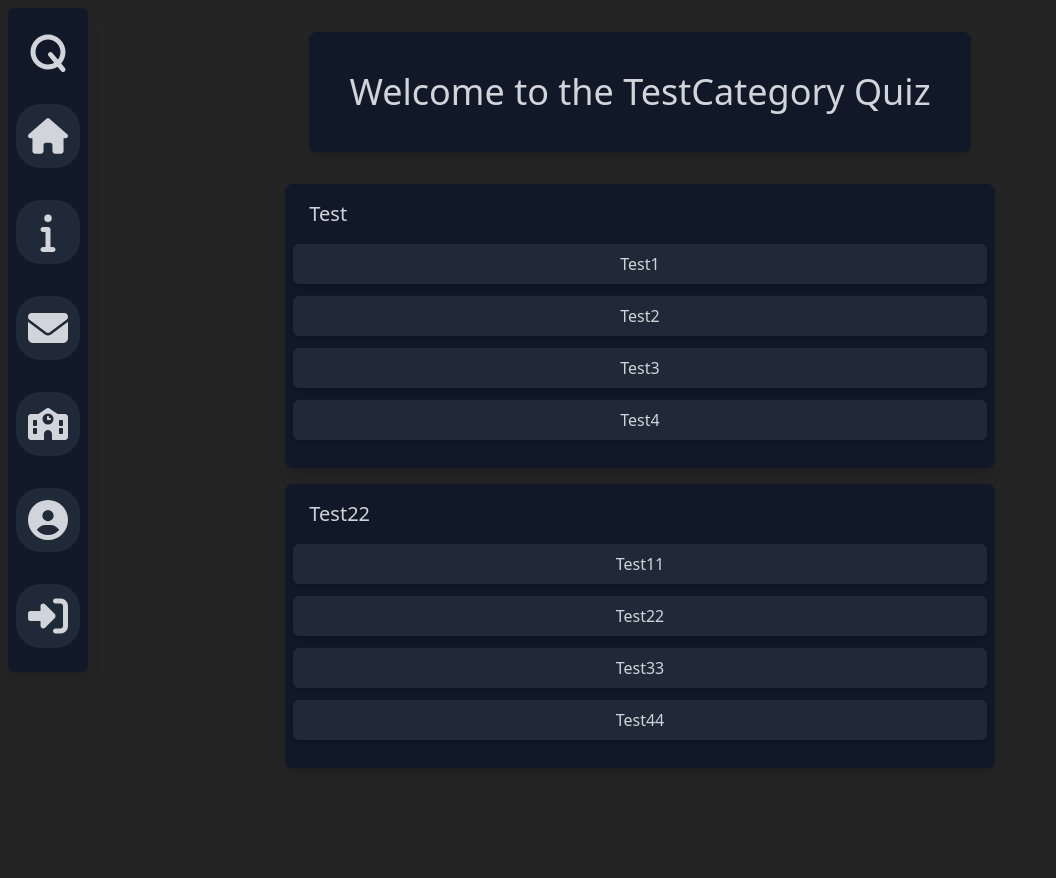
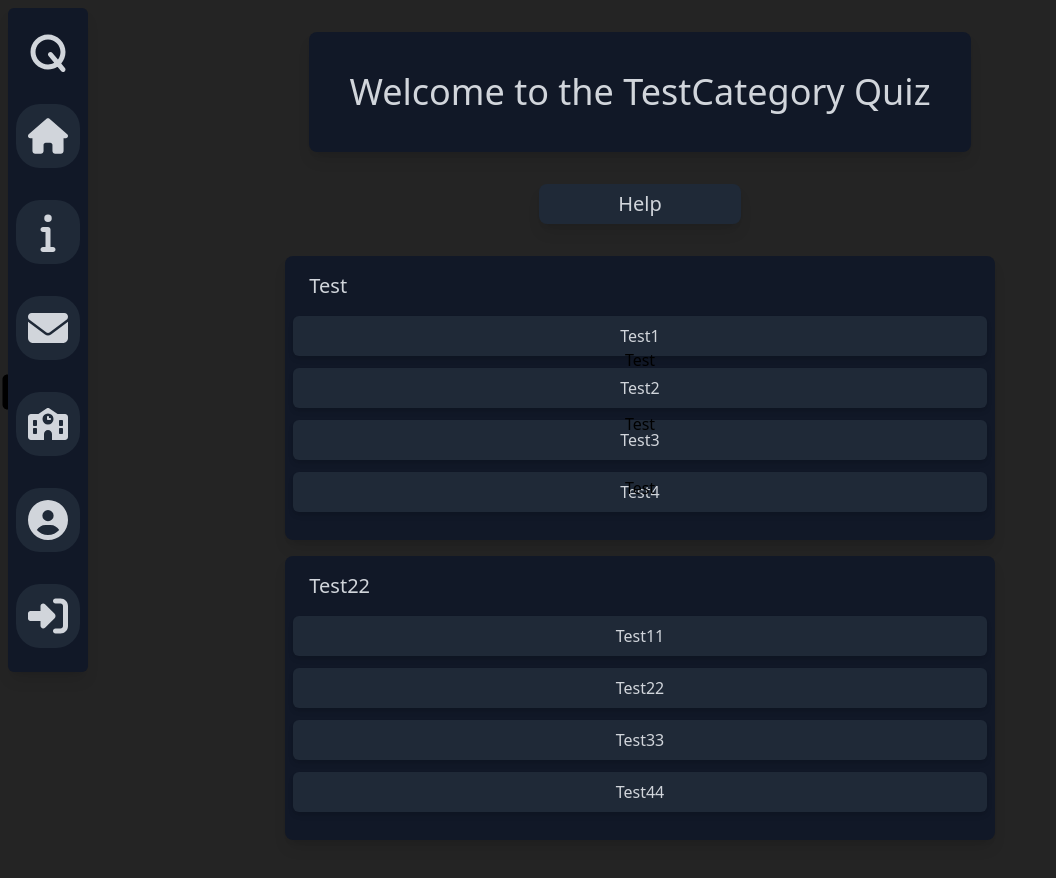
Before and after one commit to QuizMasterInc/QuizMaster, a React (Vite) app: page /quizzes/entertainment in a window 1280 px wide. Shown: the top 878 px of the page, without its empty margins (0-1056 px from the left). Before the commit the page ends 816 px from the top, so only its background shows below. Built offline with nearby package versions, Linux system fonts and the light colour scheme; no server answers.

Commit message:
began modal

```diff
--- /dev/null
+++ b/src/components/icons/SquareX.jsx
@@ -0,0 +1,7 @@
+import React from "react";
+
+const SquareX = ({className}) => (
+    <svg className={className} xmlns="http://www.w3.org/2000/svg" viewBox="0 0 448 512"><path d="M64 32C28.7 32 0 60.7 0 96V416c0 35.3 28.7 64 64 64H384c35.3 0 64-28.7 64-64V96c0-35.3-28.7-64-64-64H64zm79 143c9.4-9.4 24.6-9.4 33.9 0l47 47 47-47c9.4-9.4 24.6-9.4 33.9 0s9.4 24.6 0 33.9l-47 47 47 47c9.4 9.4 9.4 24.6 0 33.9s-24.6 9.4-33.9 0l-47-47-47 47c-9.4 9.4-24.6 9.4-33.9 0s-9.4-24.6 0-33.9l47-47-47-47c-9.4-9.4-9.4-24.6 0-33.9z"/></svg>
+)
+
+export default SquareX
--- a/src/components/quiz/QuizActivity.jsx
+++ b/src/components/quiz/QuizActivity.jsx
@@ -1,6 +1,8 @@
 import React from "react";
 import { useState } from "react";
 import Question from "./Question";
+import QuizModal from './QuizModal';
+
 function QuizActivity({}){
     const [category] = useState("TestCategory")
     const [questionText] = useState([
@@ -19,12 +21,18 @@ function QuizActivity({}){
     ])
 
     return (
+    <>
     <div className="flex flex-col items-center justify-center">
         <h1 className="p-10 mb-8 text-4xl text-gray-300 bg-gray-900 rounded-lg shadow-lg">Welcome to the {category} Quiz</h1>
+        <button className="flex flex-row text-xl h-10 mb-8 items-center justify-center text-gray-300 bg-gray-800 w-1/6 hover:bg-gray-600 rounded-lg shadow-lg">
+            Help
+        </button>
+        <QuizModal />
         {questionText.map((text, index) => (
             <Question questionText={text} choices={choices[index]} answer={answers[index]}/>
         ))}
     </div>
+    </>
     )
 }
 
--- /dev/null
+++ b/src/components/quiz/QuizModal.jsx
@@ -0,0 +1,12 @@
+import React from "react";
+import SquareX from "../icons/SquareX";
+
+const QuizModal = ({}) => (
+    <div className="grid grid-cols-1 grid-rows-3 absolute inset-x-0 z-10">
+        <div>Test <SquareX className={"h-10 w-10"}/></div>
+        <div>Test</div>
+        <div>Test</div>
+    </div>
+)
+
+export default QuizModal
```
